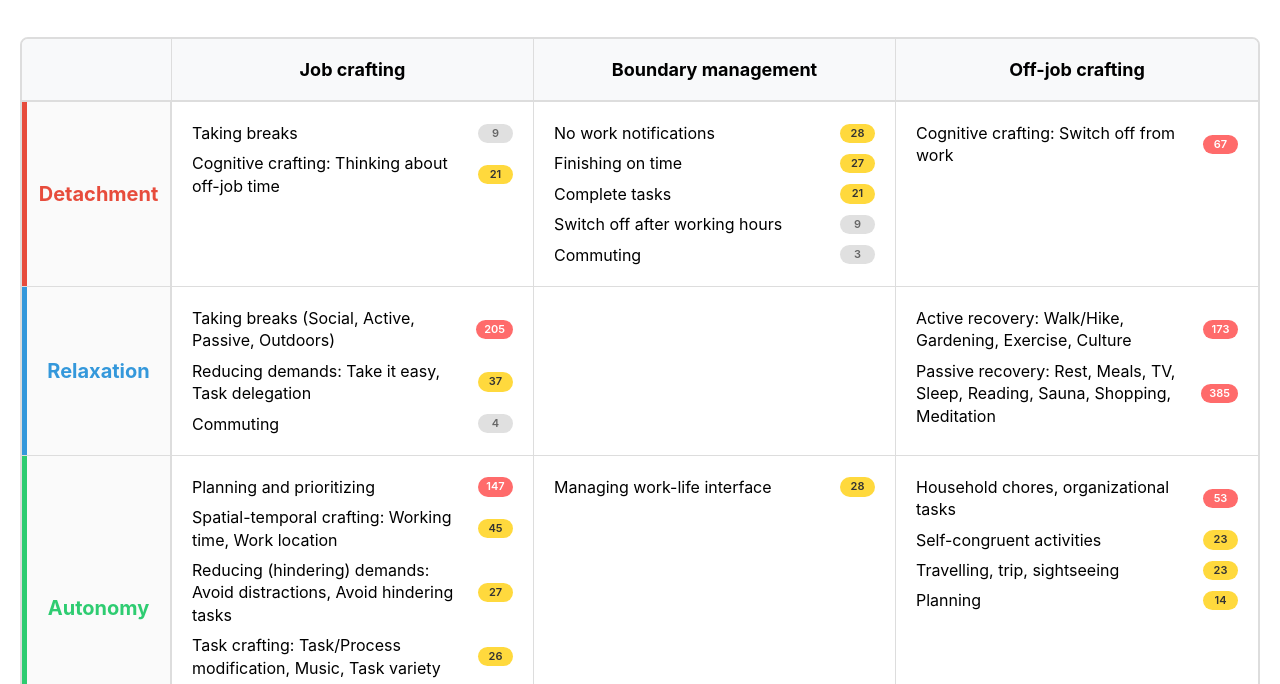
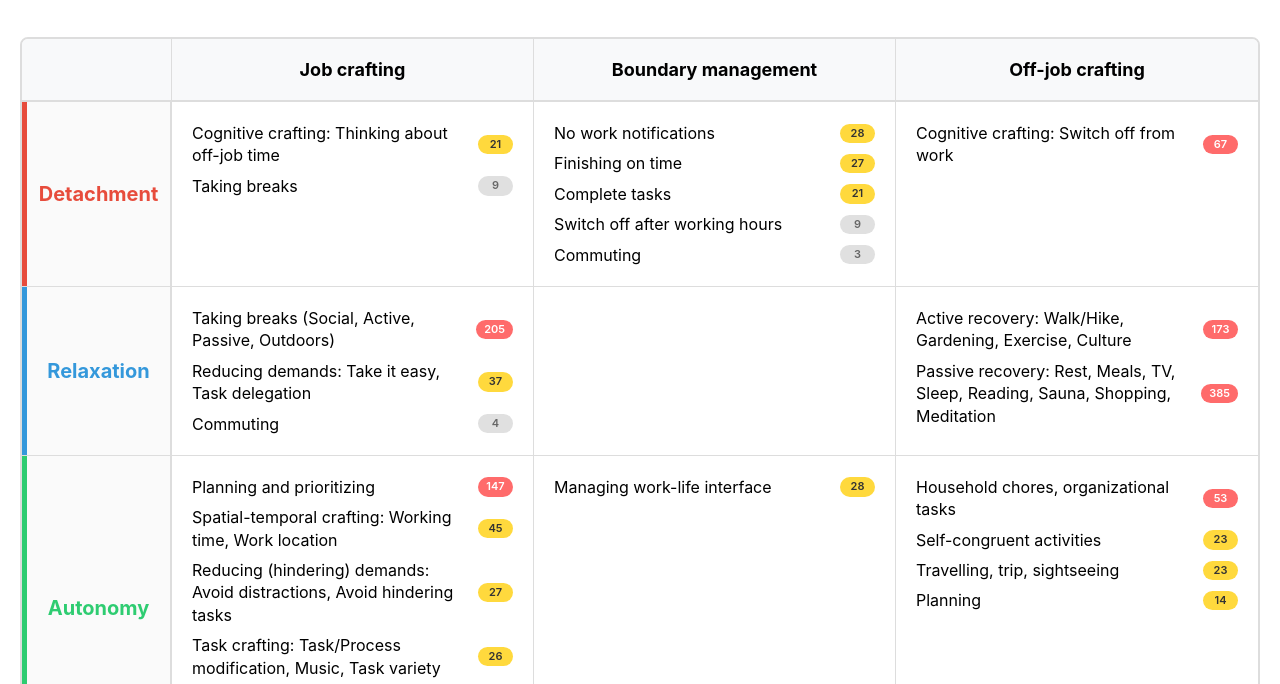
Before and after one commit to jesuismartin/jesuismartin.github.io, a plain HTML site: page dramma_table.html in a window 1280 px wide. Shown: the part 112-796 px from the top of the page. Drawn offline with Linux system fonts and the light colour scheme.

Commit message:
Reorder jobCrafting items in dramma_table.html

```diff
--- a/dramma_table.html
+++ b/dramma_table.html
@@ -231,8 +231,8 @@
                 need: "Detachment",
                 class: "detachment",
                 jobCrafting: [
-                    { text: "Taking breaks", count: 9 },
-                    { text: "Cognitive crafting: Thinking about off-job time", count: 21 }
+                    { text: "Cognitive crafting: Thinking about off-job time", count: 21 },
+                    { text: "Taking breaks", count: 9 }
                 ],
                 boundaryManagement: [
                     { text: "No work notifications", count: 28 },
```
